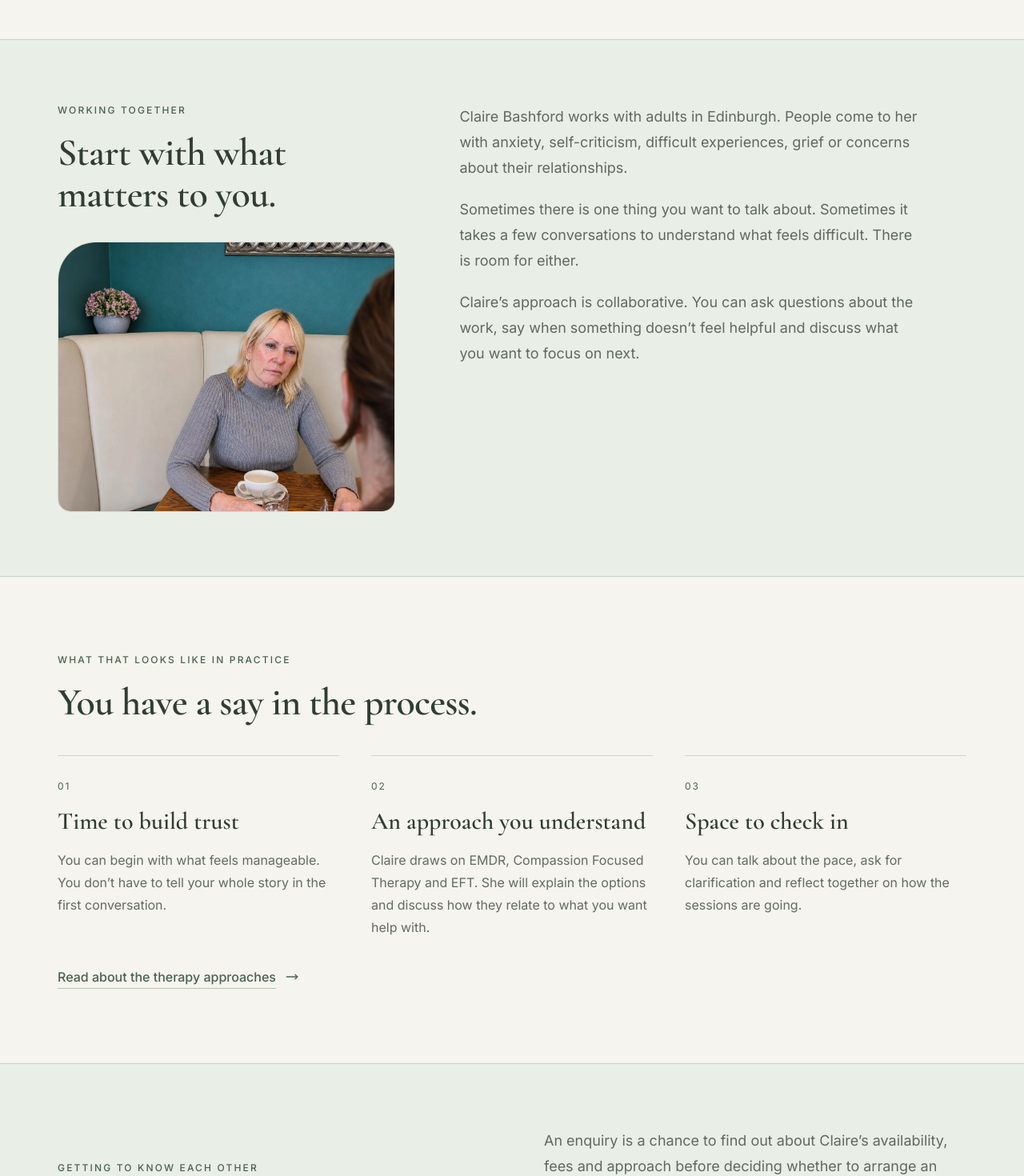
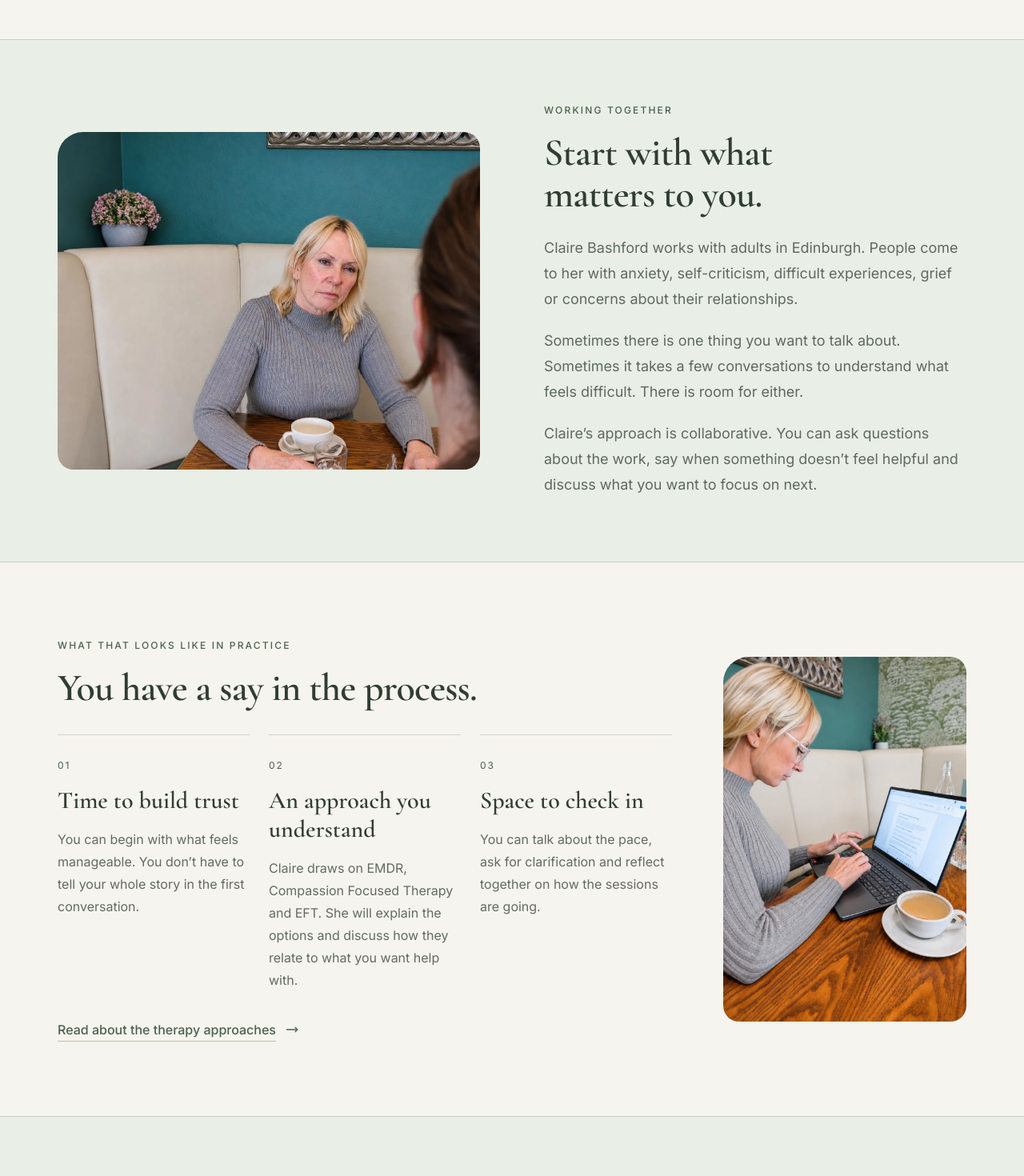
Before and after one commit to glynch70/sagehousetherapy, a Next.js app: page /about in a window 1280 px wide. Shown: the part 560-2030 px from the top of the page at 80% size. Built offline with nearby package versions, Linux system fonts and the light colour scheme.

Commit message:
Publish approved About Claire layout and add desk photograph

```diff
--- a/app/about/page.tsx
+++ b/app/about/page.tsx
@@ -50,50 +50,57 @@ export default function AboutPage() {
           </figure>
         </Container>
       </section>
-      <section className="border-y border-border bg-[#e9eee6] py-16 sm:py-20">
-        <Container className="grid gap-8 lg:grid-cols-[0.8fr_1.2fr] lg:gap-20">
-          <div>
+      <section
+        id="working-together"
+        className="scroll-mt-16 border-y border-border bg-[#e9eee6] py-16 sm:py-20"
+      >
+        <Container className="grid gap-8 lg:grid-cols-[1fr_1fr] lg:items-center lg:gap-20">
+          <Image
+            src="/images/claire-conversation.webp"
+            alt="Claire listening to someone across a table"
+            width={1403}
+            height={1121}
+            sizes="(min-width: 1024px) 50vw, 100vw"
+            className="h-auto w-full rounded-[2rem_1.25rem_1.25rem_1.25rem]"
+          />
+          <div className="max-w-xl">
             <p className="eyebrow">Working together</p>
             <h2 className="section-title mt-5">
               Start with what
               <br />
               matters to you.
             </h2>
-            <figure className="mt-8 max-w-xl overflow-hidden rounded-[3rem_1rem_1rem_1rem] border border-dark-sage/15">
-              <Image
-                src="/images/claire-conversation.webp"
-                alt="Claire listening to another person across a table"
-                width={1403}
-                height={1121}
-                sizes="(min-width: 1024px) 40vw, (min-width: 640px) 576px, 100vw"
-                className="h-auto w-full"
-              />
-            </figure>
-          </div>
-          <div className="max-w-xl space-y-5 text-lg leading-8 text-text/75">
+            <div className="mt-6 space-y-5 text-lg leading-8 text-text/75">
               <p>
-              Claire Bashford works with adults in Edinburgh. People come to her with
-              anxiety, self-criticism, difficult experiences, grief or concerns
-              about their relationships.
+                Claire Bashford works with adults in Edinburgh. People come to
+                her with anxiety, self-criticism, difficult experiences, grief
+                or concerns about their relationships.
               </p>
               <p>
-              Sometimes there is one thing you want to talk about. Sometimes it
-              takes a few conversations to understand what feels difficult.
+                Sometimes there is one thing you want to talk about. Sometimes
+                it takes a few conversations to understand what feels difficult.
                 There is room for either.
               </p>
               <p>
                 Claire’s approach is collaborative. You can ask questions about
-              the work, say when something doesn’t feel helpful and discuss what
-              you want to focus on next.
+                the work, say when something doesn’t feel helpful and discuss
+                what you want to focus on next.
               </p>
+            </div>
           </div>
         </Container>
       </section>
-      <section className="py-16 sm:py-20 lg:py-24">
-        <Container>
+      <section
+        id="in-practice"
+        className="scroll-mt-16 py-16 sm:py-20 lg:py-24"
+      >
+        <Container className="grid items-center gap-10 lg:grid-cols-[1fr_19rem] lg:gap-16">
+          <div>
             <p className="eyebrow">What that looks like in practice</p>
-          <h2 className="section-title mt-5">You have a say in the process.</h2>
-          <div className="mt-10 grid gap-8 md:grid-cols-3 md:gap-10">
+            <h2 className="section-title mt-5">
+              You have a say in the process.
+            </h2>
+            <div className="mt-8 grid gap-6 sm:grid-cols-3">
               {[
                 [
                   "Time to build trust",
@@ -121,6 +128,15 @@ export default function AboutPage() {
               Read about the therapy approaches{" "}
               <MoveRight className="h-4 w-4" aria-hidden="true" />
             </Link>
+          </div>
+          <Image
+            src="/images/claire-at-desk.webp"
+            alt="Claire working on a laptop at a wooden table"
+            width={960}
+            height={1438}
+            sizes="(min-width: 640px) 304px, 90vw"
+            className="h-auto w-full max-w-[19rem] justify-self-center rounded-[2rem_1.25rem_1.25rem_1.25rem]"
+          />
         </Container>
       </section>
       <PageCta
```
Also changed, not shown: public/images/claire-at-desk.webp (added). Lines whose indentation alone changed are shown as unchanged.
